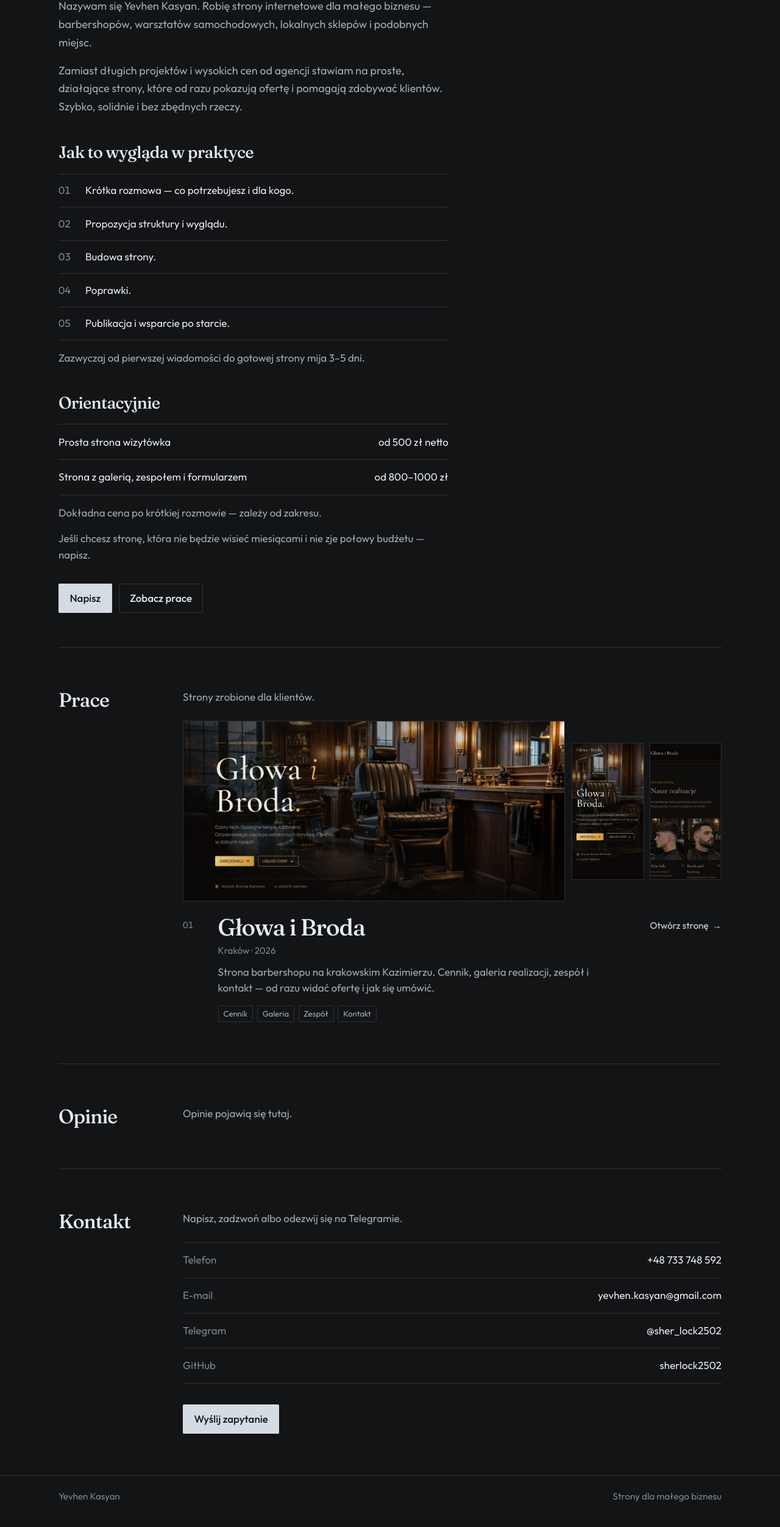
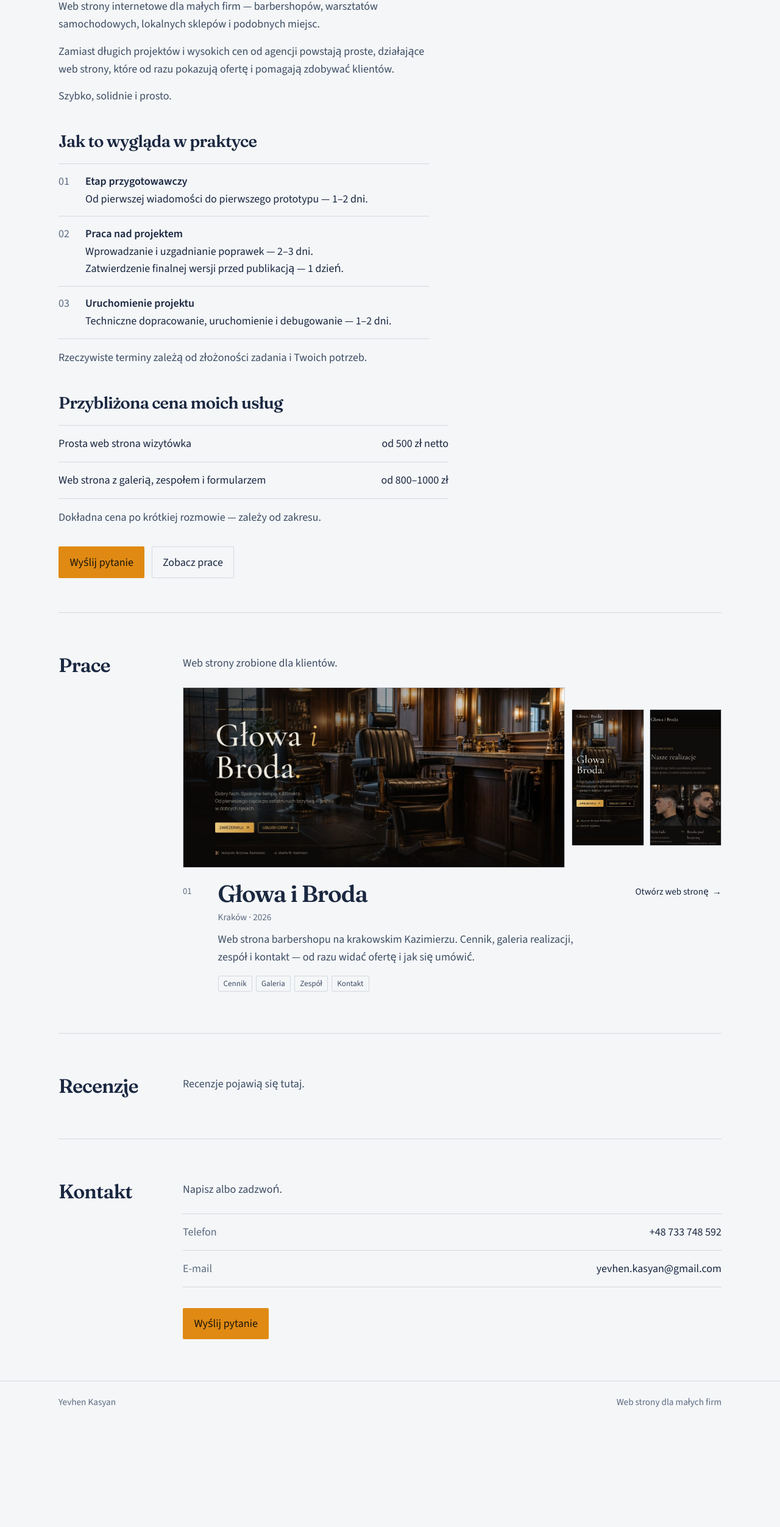
Before and after one commit to sherlock2502/site, a website built with Vite: page index.html in a window 1280 px wide. Shown: the part 284-2788 px from the top of the page at 61% size. After the commit the page ends 2633 px from the top, so only its background shows below. Built offline with nearby package versions, Linux system fonts and the light colour scheme.

Commit message:
Update the offer, service timeline, and light palette.

```diff
--- a/css/style.css
+++ b/css/style.css
@@ -1,16 +1,18 @@
 :root {
-  --bg: #121416;
-  --bg-raise: #1c2026;
-  --ink: #e7eaee;
-  --muted: #a3aab3;
-  --faint: #7e868f;
-  --line: rgba(231, 234, 238, 0.14);
-  --accent: #d5dbe2;
-  --accent-ink: #14171b;
+  --bg: #f4f6f8;
+  --bg-raise: #e7ebf0;
+  --surface: #fffcf8;
+  --ink: #1a2740;
+  --muted: #3d4d63;
+  --faint: #5c6b80;
+  --line: rgba(26, 39, 64, 0.14);
+  --accent: #e08a14;
+  --accent-hover: #c6750c;
+  --accent-ink: #1a1408;
   --serif: "Fraunces", "Iowan Old Style", Palatino, Georgia, serif;
-  --sans: "Outfit", "Avenir Next", "Segoe UI", sans-serif;
+  --sans: "Source Sans 3", "Segoe UI", sans-serif;
   --header: 4.25rem;
-  color-scheme: dark;
+  color-scheme: light;
 }
 
 *,
@@ -27,11 +29,11 @@ body {
   margin: 0;
   min-height: 100vh;
   font-family: var(--sans);
-  font-size: 1.0625rem;
-  line-height: 1.55;
+  font-size: 1.125rem;
+  line-height: 1.6;
   color: var(--ink);
   background:
-    radial-gradient(ellipse 70% 36% at 0% -8%, rgba(190, 200, 210, 0.07), transparent 46%),
+    radial-gradient(ellipse 70% 36% at 100% -10%, rgba(224, 138, 20, 0.08), transparent 42%),
     var(--bg);
 }
 
@@ -129,7 +131,7 @@ img {
 
 .eyebrow {
   margin: 0 0 1.15rem;
-  color: var(--accent);
+  color: var(--faint);
   font-size: 0.78rem;
   font-weight: 500;
   letter-spacing: 0.16em;
@@ -140,7 +142,7 @@ h1 {
   margin: 0;
   max-width: 12ch;
   font-family: var(--serif);
-  font-weight: 500;
+  font-weight: 600;
   font-size: clamp(2.35rem, 6.6vw, 5.15rem);
   line-height: 0.98;
   letter-spacing: -0.04em;
@@ -149,15 +151,15 @@ h1 {
 
 h1 em {
   font-style: italic;
-  font-weight: 500;
+  font-weight: 600;
 }
 
 .lead {
-  max-width: 34rem;
+  max-width: 68ch;
   margin: 1.6rem 0 0;
   color: var(--muted);
-  font-size: 1.22rem;
-  line-height: 1.5;
+  font-size: 1.125rem;
+  line-height: 1.6;
 }
 
 .actions {
@@ -189,7 +191,7 @@ h1 em {
 }
 
 .button:hover {
-  background: #eef2f5;
+  background: var(--accent-hover);
 }
 
 .button-quiet {
@@ -215,13 +217,13 @@ h1 em {
   margin: 0;
   font-family: var(--serif);
   font-size: 2rem;
-  font-weight: 500;
+  font-weight: 600;
   letter-spacing: -0.03em;
   line-height: 1.1;
 }
 
 .section-lead {
-  max-width: 34rem;
+  max-width: 68ch;
   margin: 0 0 1.6rem;
   color: var(--muted);
 }
@@ -253,7 +255,7 @@ h1 em {
   object-fit: cover;
   object-position: top center;
   border: 1px solid var(--line);
-  background: #161412;
+  background: var(--bg-raise);
 }
 
 .work-row {
@@ -280,7 +282,7 @@ h1 em {
 .work-title {
   margin: 0;
   font-family: var(--serif);
-  font-weight: 500;
+  font-weight: 600;
   font-size: 1.45rem;
   letter-spacing: -0.03em;
   line-height: 1.15;
@@ -297,7 +299,7 @@ h1 em {
 }
 
 .work-summary {
-  max-width: 40rem;
+  max-width: 68ch;
   margin: 0.6rem 0 0;
   color: var(--muted);
 }
@@ -322,14 +324,14 @@ h1 em {
 
 .work-go {
   margin: 0.45rem 0 0;
-  color: var(--accent);
+  color: var(--ink);
   font-size: 0.95rem;
   white-space: nowrap;
   text-decoration: none;
 }
 
 a.work-go:visited {
-  color: var(--accent);
+  color: var(--ink);
 }
 
 .work-go::after {
@@ -352,9 +354,9 @@ a.work-go:visited {
 }
 
 .prose {
-  max-width: 38rem;
-  font-size: 1.175rem;
-  line-height: 1.65;
+  max-width: 68ch;
+  font-size: 1.125rem;
+  line-height: 1.6;
 }
 
 .prose p {
@@ -388,7 +390,9 @@ address {
 }
 
 .contact-list a:hover .contact-value {
-  color: var(--accent);
+  color: var(--ink);
+  text-decoration: underline;
+  text-underline-offset: 0.15em;
 }
 
 .contact-label {
@@ -432,7 +436,7 @@ address {
 }
 
 .prose-tight {
-  max-width: 40rem;
+  max-width: 68ch;
   margin-top: 1.25rem;
 }
 
@@ -440,7 +444,7 @@ address {
   margin: 0;
   color: var(--muted);
   font-size: 1.125rem;
-  line-height: 1.65;
+  line-height: 1.6;
 }
 
 .prose-tight p + p {
@@ -451,15 +455,23 @@ address {
   margin: 2.4rem 0 0.9rem;
   font-family: var(--serif);
   font-size: 1.7rem;
-  font-weight: 500;
+  font-weight: 600;
   letter-spacing: -0.03em;
+}
+
+#ceny {
+  scroll-margin-top: calc(var(--header) + 1rem);
+}
+
+#prace {
+  scroll-margin-top: calc(50vh - 4.25rem);
 }
 
 .steps {
   margin: 0;
   padding: 0;
   list-style: none;
-  max-width: 40rem;
+  max-width: 68ch;
   counter-reset: step;
 }
 
@@ -506,7 +518,7 @@ address {
 }
 
 .note {
-  max-width: 40rem;
+  max-width: 68ch;
   margin: 1rem 0 0;
   color: var(--muted);
 }
@@ -526,7 +538,7 @@ address {
   object-fit: cover;
   object-position: top center;
   border: 1px solid var(--line);
-  background: #0e1013;
+  background: var(--bg-raise);
 }
 
 .shot-desk {
@@ -588,8 +600,8 @@ address {
 .lightbox-nav {
   position: fixed;
   border: 0;
-  background: #1a1e24;
-  color: var(--ink);
+  background: var(--ink);
+  color: var(--bg);
   font: inherit;
   cursor: pointer;
 }
@@ -649,7 +661,7 @@ address {
   padding: 0;
   border: 1px solid var(--line);
   border-radius: 2px;
-  background: #1a1e24;
+  background: var(--surface);
   color: var(--ink);
 }
 
@@ -667,7 +679,7 @@ address {
   margin: 0;
   font-family: var(--serif);
   font-size: 1.8rem;
-  font-weight: 500;
+  font-weight: 600;
   letter-spacing: -0.03em;
 }
 
@@ -684,7 +696,7 @@ address {
   padding: 0.7rem 0.75rem;
   border: 1px solid var(--line);
   border-radius: 2px;
-  background: #121416;
+  background: #fff;
   color: var(--ink);
   font: inherit;
 }
@@ -707,7 +719,7 @@ address {
 }
 
 .form-status[data-state="error"] {
-  color: #e7b2b2;
+  color: #9f2d2d;
 }
 
 @media (max-width: 760px) {
@@ -780,6 +792,10 @@ address {
     padding: 2.75rem 0;
   }
 
+  #prace {
+    scroll-margin-top: calc(50vh - 2.75rem);
+  }
+
   .work-row {
     grid-template-columns: 2.15rem minmax(0, 1fr);
     row-gap: 0.15rem;
--- a/index.html
+++ b/index.html
@@ -3,17 +3,17 @@
   <head>
     <meta charset="utf-8" />
     <meta name="viewport" content="width=device-width, initial-scale=1" />
-    <title>Yevhen Kasyan — strony dla małego biznesu</title>
+    <title>Yevhen Kasyan — web strony dla małych firm</title>
     <meta
       name="description"
-      content="Yevhen Kasyan robi strony internetowe dla małego biznesu. Prosta wizytówka od 500 zł, gotowa w 3–5 dni."
+      content="Web strony internetowe dla małych firm. Prosta web strona wizytówka od 500 zł, gotowa w 3–5 dni."
     />
-    <meta name="theme-color" content="#121416" />
+    <meta name="theme-color" content="#f4f6f8" />
     <link rel="icon" href="./favicon.svg" type="image/svg+xml" />
     <link rel="preconnect" href="https://fonts.googleapis.com" />
     <link rel="preconnect" href="https://fonts.gstatic.com" crossorigin />
     <link
-      href="https://fonts.googleapis.com/css2?family=Fraunces:ital,opsz,wght@0,9..144,500;1,9..144,500&family=Outfit:wght@400;500&display=swap"
+      href="https://fonts.googleapis.com/css2?family=Fraunces:ital,opsz,wght@0,9..144,500..600;1,9..144,500..600&family=Source+Sans+3:ital,wght@0,400;0,500;0,600;1,400&display=swap"
       rel="stylesheet"
     />
     <link rel="stylesheet" href="./css/style.css" />
@@ -24,11 +24,12 @@
     <header class="site-header">
       <div class="wrap header-inner">
         <a class="brand" href="#o-mnie">sherlock</a>
-        <nav class="nav" aria-label="Sekcje strony">
+        <nav class="nav" aria-label="Sekcje web strony">
           <a href="#o-mnie">O mnie</a>
+          <a href="#ceny">Ceny</a>
           <a href="#prace">Prace</a>
-          <a href="#opinie">Opinie</a>
-          <button class="button nav-button" type="button" data-open-form>Kontakt</button>
+          <a href="#recenzje">Recenzje</a>
+          <button class="button nav-button" type="button" data-open-form>Wyślij pytanie</button>
         </nav>
       </div>
     </header>
@@ -39,47 +40,57 @@
         <h1>Yevhen Kasyan</h1>
         <div class="prose-tight">
           <p>
-            Nazywam się Yevhen Kasyan. Robię strony internetowe dla małego
-            biznesu — barbershopów, warsztatów samochodowych, lokalnych sklepów
-            i podobnych miejsc.
+            Web strony internetowe dla małych firm — barbershopów, warsztatów
+            samochodowych, lokalnych sklepów i podobnych miejsc.
           </p>
           <p>
-            Zamiast długich projektów i wysokich cen od agencji stawiam na
-            proste, działające strony, które od razu pokazują ofertę i pomagają
-            zdobywać klientów. Szybko, solidnie i bez zbędnych rzeczy.
+            Zamiast długich projektów i wysokich cen od agencji powstają proste,
+            działające web strony, które od razu pokazują ofertę i pomagają
+            zdobywać klientów.
           </p>
+          <p>Szybko, solidnie i prosto.</p>
         </div>
 
         <h2 class="block-title">Jak to wygląda w praktyce</h2>
         <ol class="steps">
-          <li>Krótka rozmowa — co potrzebujesz i dla kogo.</li>
-          <li>Propozycja struktury i wyglądu.</li>
-          <li>Budowa strony.</li>
-          <li>Poprawki.</li>
-          <li>Publikacja i wsparcie po starcie.</li>
+          <li>
+            <span>
+              <strong>Etap przygotowawczy</strong><br>
+              Od pierwszej wiadomości do pierwszego prototypu — 1–2 dni.
+            </span>
+          </li>
+          <li>
+            <span>
+              <strong>Praca nad projektem</strong><br>
+              Wprowadzanie i uzgadnianie poprawek — 2–3 dni.<br>
+              Zatwierdzenie finalnej wersji przed publikacją — 1 dzień.
+            </span>
+          </li>
+          <li>
+            <span>
+              <strong>Uruchomienie projektu</strong><br>
+              Techniczne dopracowanie, uruchomienie i debugowanie — 1–2 dni.
+            </span>
+          </li>
         </ol>
         <p class="note">
-          Zazwyczaj od pierwszej wiadomości do gotowej strony mija 3–5 dni.
+          Rzeczywiste terminy zależą od złożoności zadania i Twoich potrzeb.
         </p>
 
-        <h2 class="block-title">Orientacyjnie</h2>
+        <h2 class="block-title" id="ceny">Przybliżona cena moich usług</h2>
         <ul class="prices">
           <li>
-            <span>Prosta strona wizytówka</span>
+            <span>Prosta web strona wizytówka</span>
             <span class="price-value">od 500 zł netto</span>
           </li>
           <li>
-            <span>Strona z galerią, zespołem i formularzem</span>
+            <span>Web strona z galerią, zespołem i formularzem</span>
             <span class="price-value">od 800–1000 zł</span>
           </li>
         </ul>
         <p class="note">Dokładna cena po krótkiej rozmowie — zależy od zakresu.</p>
-        <p class="note">
-          Jeśli chcesz stronę, która nie będzie wisieć miesiącami i nie zje
-          połowy budżetu — napisz.
-        </p>
         <div class="actions">
-          <button class="button" type="button" data-open-form>Napisz</button>
+          <button class="button" type="button" data-open-form>Wyślij pytanie</button>
           <a class="button button-quiet" href="#prace">Zobacz prace</a>
         </div>
       </section>
@@ -89,19 +100,19 @@
           <h2>Prace</h2>
         </div>
         <div class="section-body">
-          <p class="section-lead">Strony zrobione dla klientów.</p>
+          <p class="section-lead">Web strony zrobione dla klientów.</p>
           <div id="work-list" class="work-list"></div>
           <p id="work-empty" class="empty" hidden>Kolejne prace pojawią się tutaj.</p>
         </div>
       </section>
 
-      <section class="section wrap" id="opinie">
+      <section class="section wrap" id="recenzje">
         <div class="section-kicker">
-          <h2>Opinie</h2>
+          <h2>Recenzje</h2>
         </div>
         <div class="section-body">
           <div id="review-list" class="review-list"></div>
-          <p id="review-empty" class="empty" hidden>Opinie pojawią się tutaj.</p>
+          <p id="review-empty" class="empty" hidden>Recenzje pojawią się tutaj.</p>
         </div>
       </section>
 
@@ -110,7 +121,7 @@
           <h2>Kontakt</h2>
         </div>
         <div class="section-body">
-          <p class="section-lead">Napisz, zadzwoń albo odezwij się na Telegramie.</p>
+          <p class="section-lead">Napisz albo zadzwoń.</p>
           <address>
             <ul class="contact-list">
               <li>
@@ -125,22 +136,10 @@
                   <span class="contact-value">yevhen.kasyan@gmail.com</span>
                 </a>
               </li>
-              <li>
-                <a href="https://t.me/sher_lock2502" target="_blank" rel="noopener noreferrer">
-                  <span class="contact-label">Telegram</span>
-                  <span class="contact-value">@sher_lock2502</span>
-                </a>
-              </li>
-              <li>
-                <a href="https://github.com/sherlock2502" target="_blank" rel="noopener noreferrer">
-                  <span class="contact-label">GitHub</span>
-                  <span class="contact-value">sherlock2502</span>
-                </a>
-              </li>
             </ul>
           </address>
           <div class="actions">
-            <button class="button" type="button" data-open-form>Wyślij zapytanie</button>
+            <button class="button" type="button" data-open-form>Wyślij pytanie</button>
           </div>
         </div>
       </section>
@@ -149,7 +148,7 @@
     <footer class="site-footer">
       <div class="wrap footer-inner">
         <p>Yevhen Kasyan</p>
-        <p>Strony dla małego biznesu</p>
+        <p>Web strony dla małych firm</p>
       </div>
     </footer>
 
@@ -166,7 +165,7 @@
             name="contact"
             required
             maxlength="120"
-            placeholder="Telefon, e-mail albo Telegram"
+            placeholder="Telefon albo e-mail"
           />
         </label>
         <label>
--- a/js/main.js
+++ b/js/main.js
@@ -9,7 +9,7 @@ const reviewList = document.querySelector("#review-list");
 const reviewEmpty = document.querySelector("#review-empty");
 
 if (!workList || !workEmpty || !reviewList || !reviewEmpty) {
-  throw new Error("Brakuje sekcji na stronie.");
+  throw new Error("Brakuje sekcji na web stronie.");
 }
 
 if (!Array.isArray(works) || works.length === 0) {
@@ -101,7 +101,7 @@ function renderWork(work, index) {
 
   const go = document.createElement(work.url ? "a" : "p");
   go.className = work.url ? "work-go" : "work-go work-go--soon";
-  go.textContent = work.url ? "Otwórz stronę" : "Wkrótce";
+  go.textContent = work.url ? "Otwórz web stronę" : "Wkrótce";
   if (work.url) {
     go.href = work.url;
     go.target = "_blank";
@@ -253,7 +253,7 @@ function setupForm() {
       Imię: name,
       "Sposób kontaktu": contact,
       Opis: message,
-      _subject: "Nowe zapytanie ze strony",
+      _subject: "Nowe pytanie z web strony",
     };
     if (contact.includes("@")) payload._replyto = contact;
 
--- a/js/reviews.js
+++ b/js/reviews.js
@@ -1,8 +1,8 @@
-// Nowa opinia: skopiuj blok i wklej go na górę listy.
+// Nowa recenzja: skopiuj blok i wklej go na górę listy.
 // Новый отзыв: скопируй блок и вставь его в начало списка.
 //
 // name — kto napisał
-// text — treść opinii
+// text — treść recenzji
 // place — miasto albo firma, opcjonalnie
 
 export const reviews = [];
--- a/js/works.js
+++ b/js/works.js
@@ -3,8 +3,8 @@
 //
 // title    — nazwa
 // summary  — jedno lub dwa zdania
-// tags     — co jest na stronie albo jakich narzędzi użyłeś
-// url      — adres. Zostaw pusty, jeśli strona jeszcze nie stoi
+// tags     — co jest na web stronie albo jakich narzędzi użyłeś
+// url      — adres. Zostaw pusty, jeśli web strona jeszcze nie stoi
 // year     — rok
 // place    — miasto, opcjonalnie
 // image    — podgląd na komputerze, opcjonalnie
@@ -15,21 +15,21 @@ export const works = [
   {
     title: "Głowa i Broda",
     summary:
-      "Strona barbershopu na krakowskim Kazimierzu. Cennik, galeria realizacji, zespół i kontakt — od razu widać ofertę i jak się umówić.",
+      "Web strona barbershopu na krakowskim Kazimierzu. Cennik, galeria realizacji, zespół i kontakt — od razu widać ofertę i jak się umówić.",
     tags: ["Cennik", "Galeria", "Zespół", "Kontakt"],
     url: "https://glowa-broda-gold-chair.lovable.app/",
     year: "2026",
     place: "Kraków",
     image: "./images/glowa-broda.jpg",
-    imageAlt: "Podgląd strony głównej Głowa i Broda na komputerze",
+    imageAlt: "Podgląd web strony głównej Głowa i Broda na komputerze",
     mobile: [
       {
         src: "./images/glowa-broda-mobile-1.jpg",
-        alt: "Strona Głowa i Broda na telefonie, ekran powitalny",
+        alt: "Web strona Głowa i Broda na telefonie, ekran powitalny",
       },
       {
         src: "./images/glowa-broda-mobile-2.jpg",
-        alt: "Strona Głowa i Broda na telefonie, realizacje",
+        alt: "Web strona Głowa i Broda na telefonie, realizacje",
       },
     ],
   },
```
